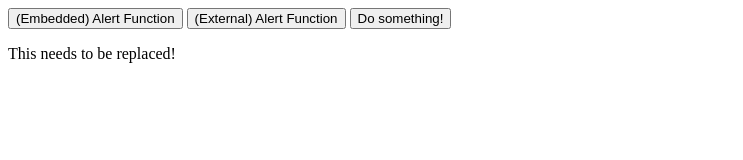
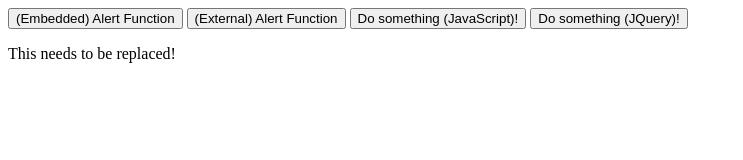
Before and after one commit to YuriMaster4525/t-js-2021, a plain HTML site: page src/index.html in a window 1280 px wide. Shown: the whole page, without its empty margins (0-743 px from the left). Drawn offline with nearby package versions, Linux system fonts and the light colour scheme.

Commit message:
First challenge solution using JavaScript and JQuery

```diff
--- a/src/index.html
+++ b/src/index.html
@@ -16,9 +16,13 @@
                 paragraph with ID 'fn-output' displaying following text message:
                     "Hello, world!"
         -->
-        <button type="button" value="btn-3" onclick="replaceFnOutput()">Do something!</button>
+        <button type="button" value="btn-3" onclick="replaceFnOutput('fn-output', 'Hello, world (JavaScript)!')">Do
+            something (JavaScript)!</button>
+        <button type="button" value="btn-3" onclick="replaceFnOutputJQuery('fn-output', 'Hello, world (JQuery)!')">Do
+            something (JQuery)!</button>
         <p id="fn-output">This needs to be replaced!</p>
     </div>
+    <script src="https://code.jquery.com/jquery-3.5.1.slim.min.js" integrity="sha256-4+XzXVhsDmqanXGHaHvgh1gMQKX40OUvDEBTu8JcmNs=" crossorigin="anonymous"></script>
     <script src="js/external-js-scripts.js" type="text/javascript"></script>
     <script type="text/javascript">
         function alertFunction() {
--- a/src/js/external-js-scripts.js
+++ b/src/js/external-js-scripts.js
@@ -1,3 +1,11 @@
 function externalAlertFunction() {
     alert("Alert button clicked using external import!");
 }
+
+function replaceFnOutput(id, text) {
+    document.getElementById(id).innerText = text;
+}
+
+function replaceFnOutputJQuery(id, text) {
+    $("#" + id).text(text);
+}
```
